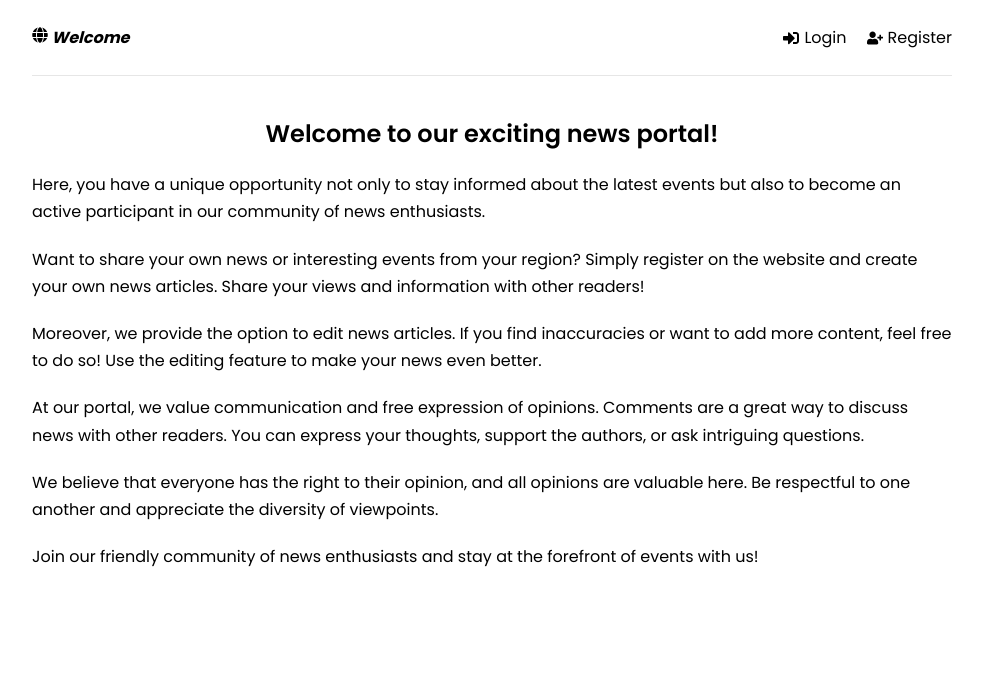
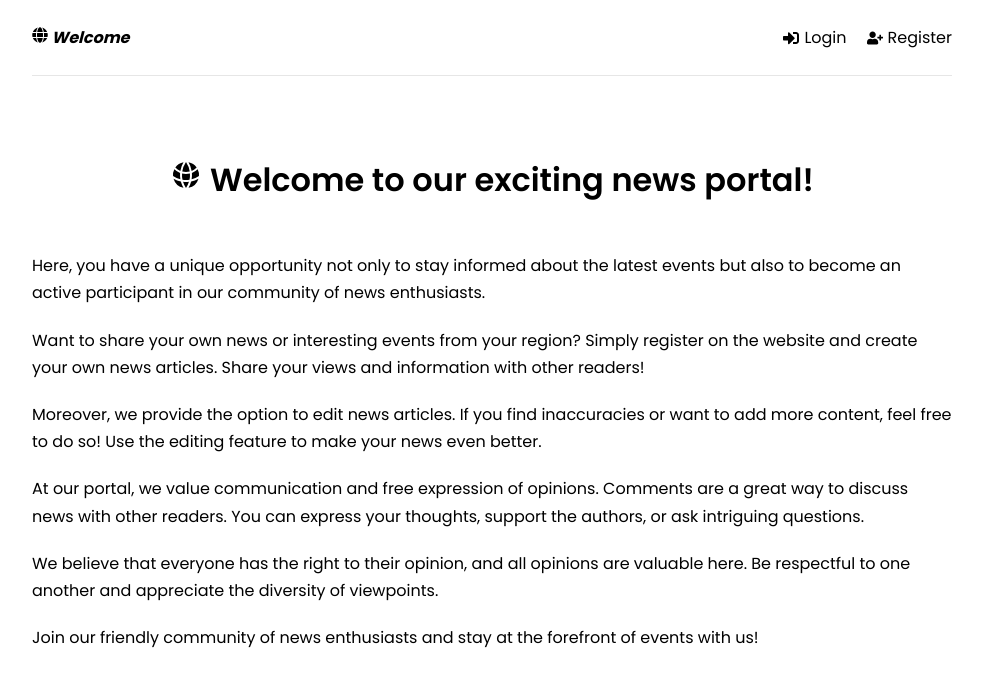
Before and after one commit to S1lkway/blog_mern, a React (Create React App) app in the folder frontend/: page / in a window 1280 px wide. Shown: the top 686 px of the page, without its empty margins (148-1131 px from the left). Built offline with nearby package versions, Linux system fonts and the light colour scheme.

Commit message:
final commit

```diff
--- a/frontend/src/index.css
+++ b/frontend/src/index.css
@@ -61,6 +61,14 @@ h3 {
 .content {
   width: 100%;
   margin: 0 auto;
+}
+
+.welcomeText {
+  margin-top: 5rem;
+}
+
+.welcomeText h1 {
+  margin-bottom: 3rem;
 }
 
 .welcomeText p {
--- a/frontend/src/pages/Main.jsx
+++ b/frontend/src/pages/Main.jsx
@@ -1,8 +1,10 @@
+import { HiGlobeAlt } from "react-icons/hi2";
+
 function Main() {
   return (
-    <div>
-      <h2>Welcome to our exciting news portal!</h2>
     <div className="welcomeText">
+      <h1><HiGlobeAlt /> Welcome to our exciting news portal!</h1>
+
       <p>Here, you have a unique opportunity not only to stay informed about the latest events but also to become an active participant in our community of news enthusiasts.</p>
 
       <p>Want to share your own news or interesting events from your region? Simply register on the website and create your own news articles. Share your views and information with other readers!</p>
@@ -15,7 +17,7 @@ function Main() {
 
       <p>Join our friendly community of news enthusiasts and stay at the forefront of events with us!</p>
     </div>
-    </div>
+
   )
 }
 
```
Lines whose indentation alone changed are shown as unchanged.
